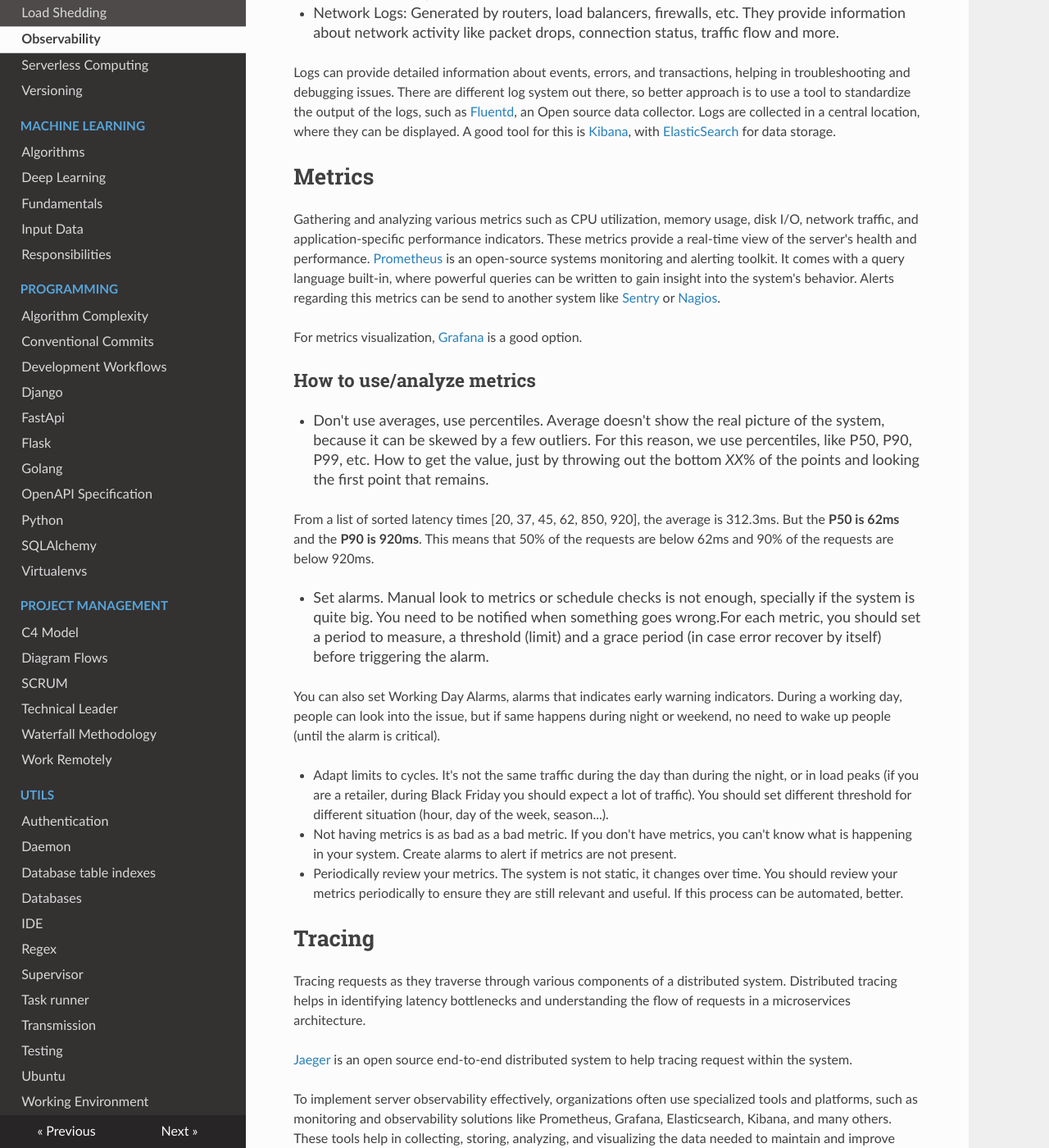
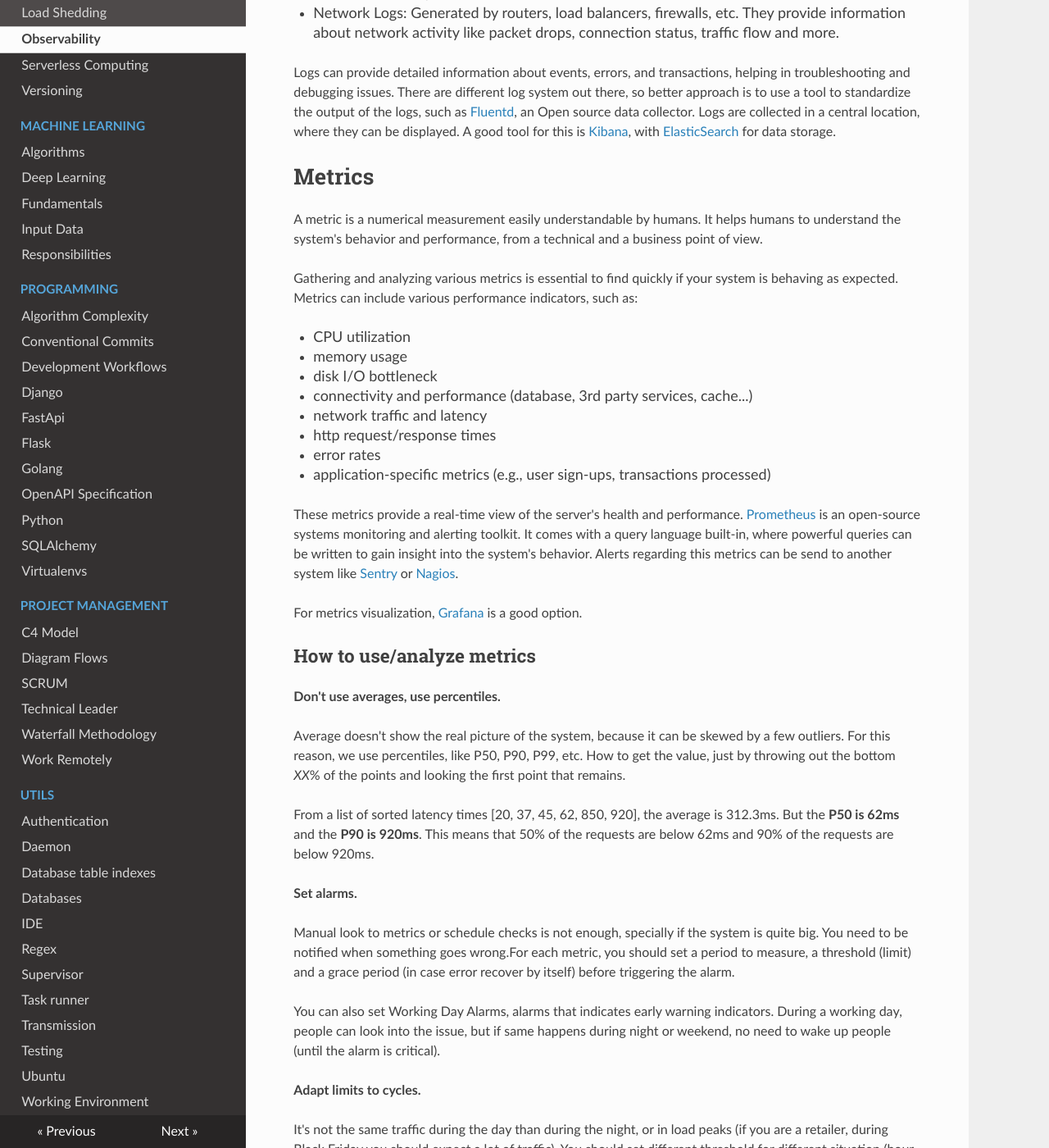
Before and after one commit to McLargo/mkdown-docs, an MkDocs documentation site: the page built from docs/devops/observability.md, in a window 1280 px wide and 1400 px high, scrolled down 561 px. Shown: the whole window at 82% size. Built offline with MkDocs 1.6.1, drawn with Linux system fonts in a browser that asks for light colours; nearby versions of some CDN libraries; part of the change alters nothing that is shown; some of the changed text lies outside the part shown.

Commit message:
feat(docs): Observability improvements

```diff
--- a/docs/devops/observability.md
+++ b/docs/devops/observability.md
@@ -33,8 +33,23 @@ displayed. A good tool for this is [Kibana](https://www.elastic.co/kibana), with
 
 ## Metrics
 
-Gathering and analyzing various metrics such as CPU utilization, memory usage,
-disk I/O, network traffic, and application-specific performance indicators.
+A metric is a numerical measurement easily understandable by humans. It helps
+humans to understand the system's behavior and performance, from a technical and
+a business point of view.
+
+Gathering and analyzing various metrics is essential to find quickly if your
+system is behaving as expected. Metrics can include various performance
+indicators, such as:
+
+- CPU utilization
+- memory usage
+- disk I/O bottleneck
+- connectivity and performance (database, 3rd party services, cache...)
+- network traffic and latency
+- http request/response times
+- error rates
+- application-specific metrics (e.g., user sign-ups, transactions processed)
+
 These metrics provide a real-time view of the server's health and performance.
 [Prometheus](https://prometheus.io/) is an open-source systems monitoring and
 alerting toolkit. It comes with a query language built-in, where powerful
@@ -46,39 +61,45 @@ For metrics visualization, [Grafana](https://grafana.com/) is a good option.
 
 ### How to use/analyze metrics
 
-- Don't use averages, use percentiles. Average doesn't show the real picture of
-  the system, because it can be skewed by a few outliers. For this reason, we
-  use percentiles, like P50, P90, P99, etc. How to get the value, just by
-  throwing out the bottom _XX_% of the points and looking the first point that
-  remains.
+**Don't use averages, use percentiles.**
 
-  From a list of sorted latency times [20, 37, 45, 62, 850, 920], the average is
-  312.3ms. But the **P50 is 62ms** and the **P90 is 920ms**. This means that 50%
-  of the requests are below 62ms and 90% of the requests are below 920ms.
+Average doesn't show the real picture of the system, because it can be skewed by
+a few outliers. For this reason, we use percentiles, like P50, P90, P99, etc.
+How to get the value, just by throwing out the bottom _XX_% of the points and
+looking the first point that remains.
 
-- Set alarms. Manual look to metrics or schedule checks is not enough, specially
-  if the system is quite big. You need to be notified when something goes
-  wrong.For each metric, you should set a period to measure, a threshold (limit)
-  and a grace period (in case error recover by itself) before triggering the
-  alarm.
+From a list of sorted latency times [20, 37, 45, 62, 850, 920], the average is
+312.3ms. But the **P50 is 62ms** and the **P90 is 920ms**. This means that 50%
+of the requests are below 62ms and 90% of the requests are below 920ms.
 
-  You can also set Working Day Alarms, alarms that indicates early warning
-  indicators. During a working day, people can look into the issue, but if same
-  happens during night or weekend, no need to wake up people (until the alarm is
-  critical).
+**Set alarms.**
 
-- Adapt limits to cycles. It's not the same traffic during the day than during
-  the night, or in load peaks (if you are a retailer, during Black Friday you
-  should expect a lot of traffic). You should set different threshold for
-  different situation (hour, day of the week, season...).
+Manual look to metrics or schedule checks is not enough, specially if the system
+is quite big. You need to be notified when something goes wrong.For each metric,
+you should set a period to measure, a threshold (limit) and a grace period (in
+case error recover by itself) before triggering the alarm.
 
-- Not having metrics is as bad as a bad metric. If you don't have metrics, you
-  can't know what is happening in your system. Create alarms to alert if metrics
-  are not present.
+You can also set Working Day Alarms, alarms that indicates early warning
+indicators. During a working day, people can look into the issue, but if same
+happens during night or weekend, no need to wake up people (until the alarm is
+critical).
 
-- Periodically review your metrics. The system is not static, it changes over
-  time. You should review your metrics periodically to ensure they are still
-  relevant and useful. If this process can be automated, better.
+**Adapt limits to cycles.**
+
+It's not the same traffic during the day than during the night, or in load peaks
+(if you are a retailer, during Black Friday you should expect a lot of traffic).
+You should set different threshold for different situation (hour, day of the
+week, season...).
+
+**Periodically review your metrics.**
+
+The system is not static, it changes over time. You should review your metrics
+periodically to ensure they are still relevant and useful. If this process can
+be automated, better.
+
+Remember that not having metrics is as bad as a bad metric. If you don't have
+metrics, you can't know what is happening in your system. Create alarms to alert
+if metrics are not present.
 
 ## Tracing
 
@@ -99,3 +120,4 @@ maintain and improve server performance and reliability.
 
 - [Observability](https://www.ibm.com/topics/observability)
 - [Metric](https://medium.com/@djsmith42/how-to-metric-edafaf959fc7)
+- [Observability playground](https://github.com/McLargo/observability-playground)
```
